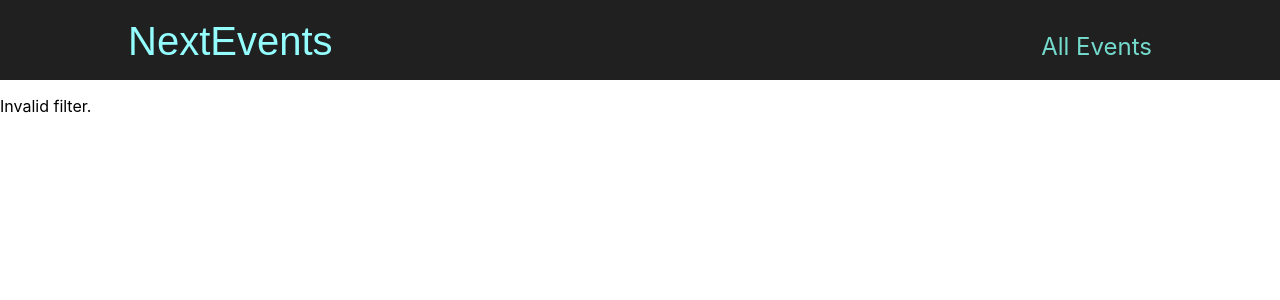
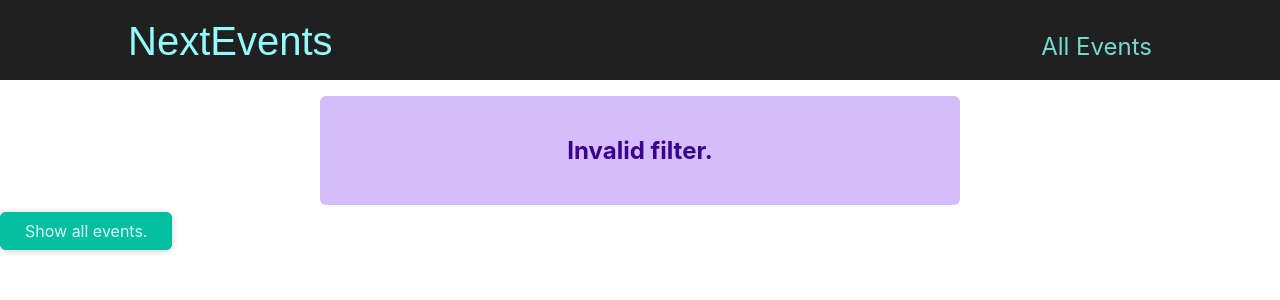
Before and after one commit to yasithWimukthi/Event-Manager, a Next.js app: page /events in a window 1280 px wide. Shown: the top 300 px of the page. Built offline with nearby package versions, Linux system fonts and the light colour scheme.

Commit message:
Implement error alert component

```diff
--- a/components/events/results-title.js
+++ b/components/events/results-title.js
@@ -1,5 +1,7 @@
-import Button from '../ui/button';
+
 import classes from './results-title.module.css';
+import Button from "../ui/button.component";
+import React from "react";
 
 function ResultsTitle(props) {
   const { date } = props;
--- a/pages/events/[...slug].js
+++ b/pages/events/[...slug].js
@@ -4,6 +4,7 @@
 import EventList from "../../components/events/event-list.component";
 import ResultsTitle from "../../components/events/results-title";
 import Button from "../../components/ui/button.component";
+import ErrorAlert from "../../components/ui/error-alert";
 
 export default function FilteredEventsPage(){
 
@@ -25,7 +26,14 @@
         filteredMonth < 1 ||
         filteredMonth>12
     ){
-        return <p>Invalid filter.</p>
+        return (
+            <>
+                <ErrorAlert>
+                    <p>Invalid filter.</p>
+                </ErrorAlert>
+                <Button link='/events'>Show all events.</Button>
+            </>
+        )
     }
 
     const filteredEvents = getFilteredEvents({
@@ -36,7 +44,9 @@
     if(!filteredEvents || filteredEvents.length === 0){
         return (
             <>
-                <p>No events found!</p>
+                <ErrorAlert>
+                    <p>No events found!</p>
+                </ErrorAlert>
                 <Button link='/events'>Show all events.</Button>
             </>
         )
```
Also changed, not shown: pages/events/[eventId].js (+8 -1 lines).
